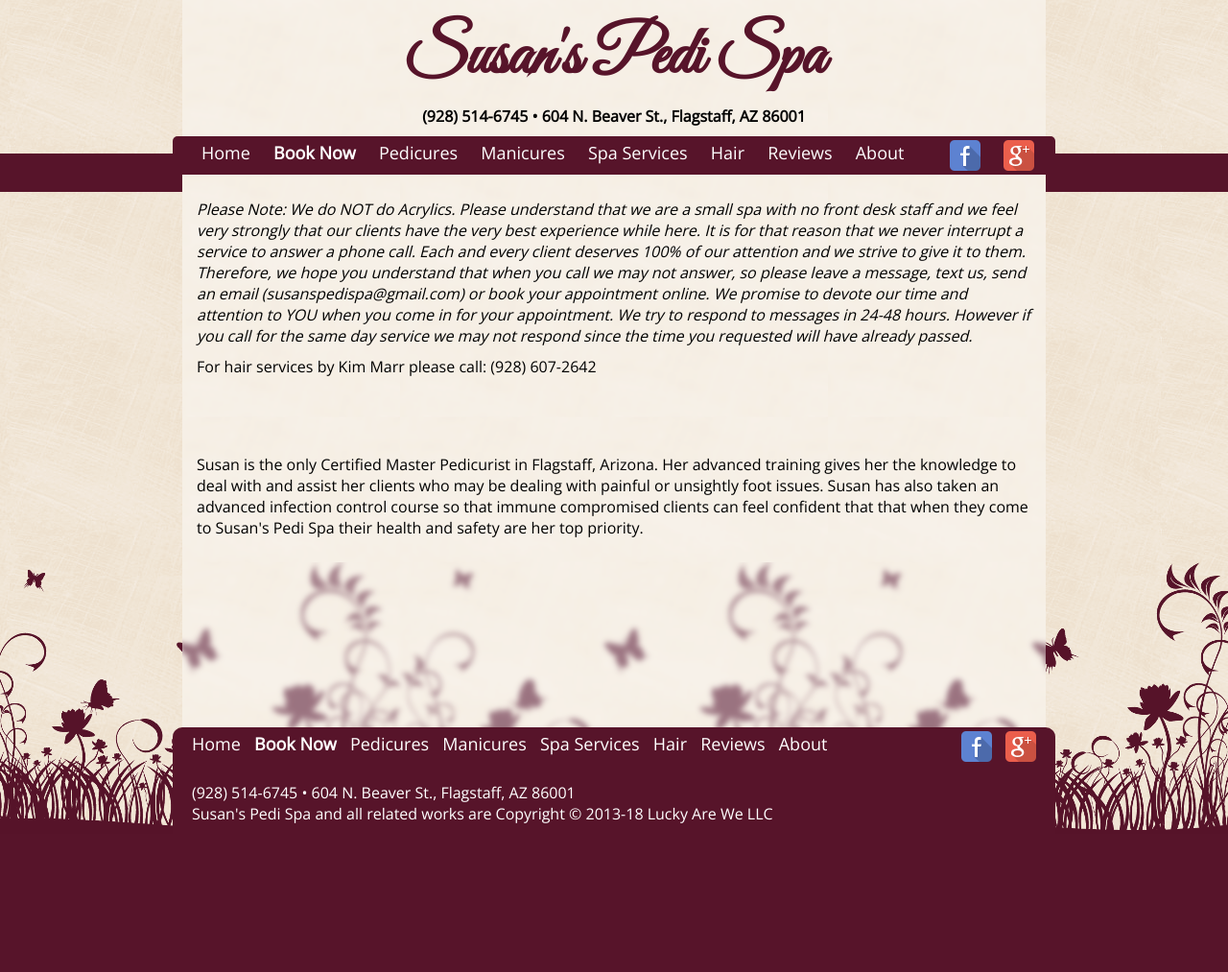
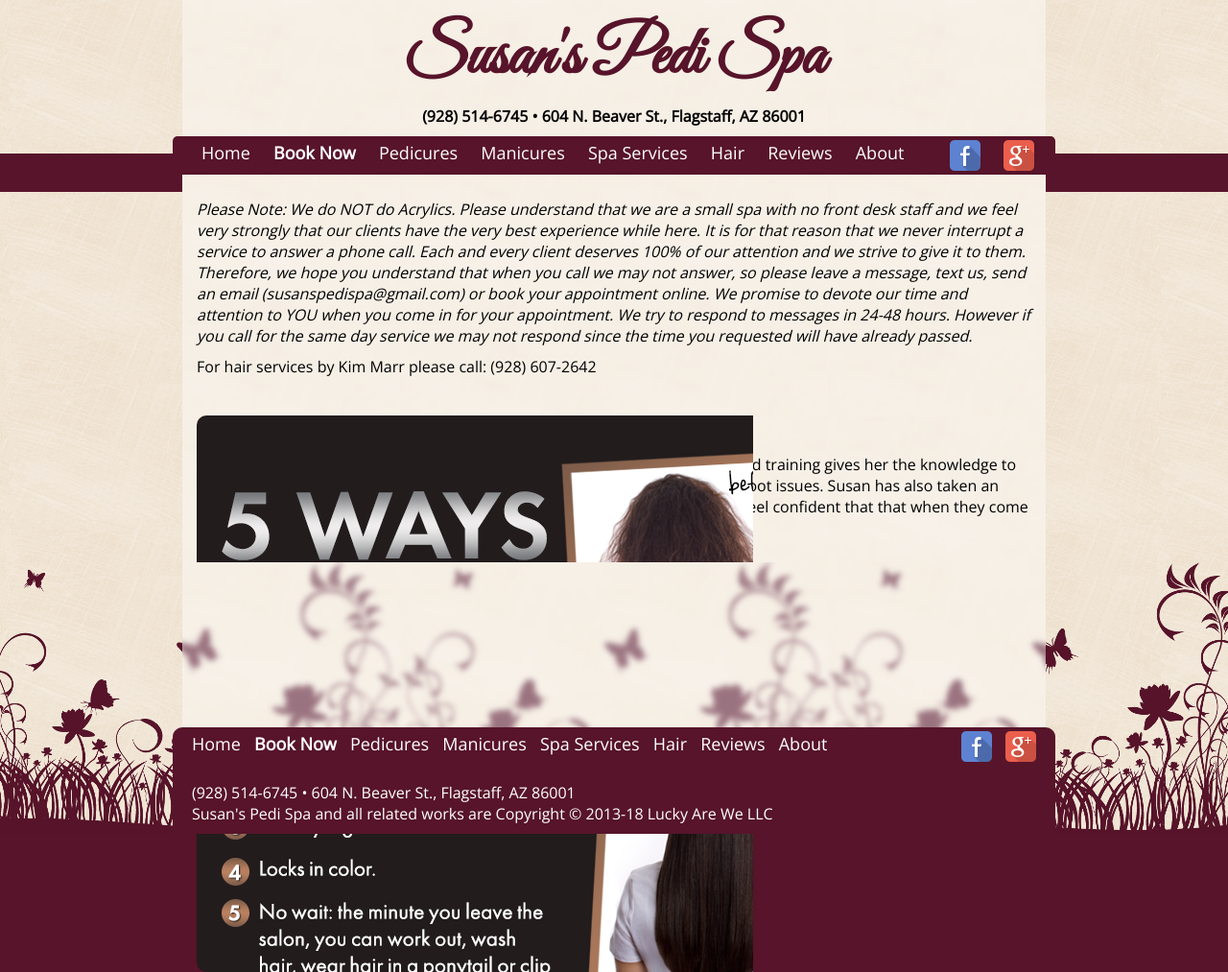
Before and after one commit to susanspedispa/susanspedispa.github.io, a Jekyll site: the page built from index.html, in a window 1280 px wide. Shown: the whole page at 96% size. Built offline with Jekyll 4.4.1, drawn with Linux system fonts in a browser that asks for light colours; before the commit the page ends 900 px from its top, so only the background shows below that.

Commit message:
Revert "Update main.css"
This reverts commit 809cab41d5acbc11edb5259cbb6f9d85a7de6d3f.

```diff
--- a/assets/css/main.css
+++ b/assets/css/main.css
@@ -245,9 +245,19 @@
   text-align: center;
 }
 
+#slidedescription{
+	float: right;
+	width: 290px;
+	height: 580px;
+	background: rgb(87, 20, 42);
+	border-top-right-radius: 10px;
+	border-bottom-right-radius: 10px;
+}
 #slideshow {
 	position: relative;
-	width: 100%;
+	width: 580px;
+	height: 580px;
+	float: left;
 }
 
 
@@ -259,7 +269,7 @@
 
 #next, #prev {
 	width: 50px;
-	min-height: 580px;
+	height: 580px;
 	position: absolute;
 	cursor:pointer;
 
```
